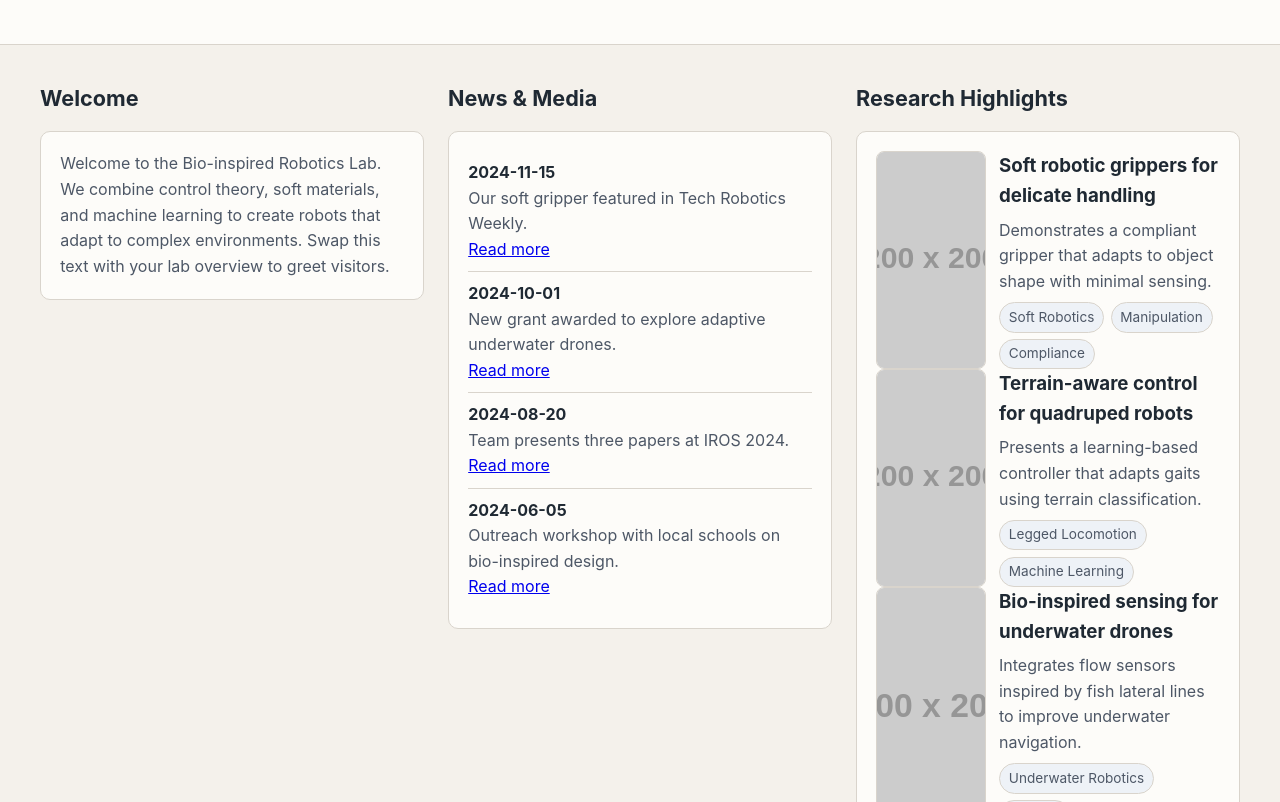
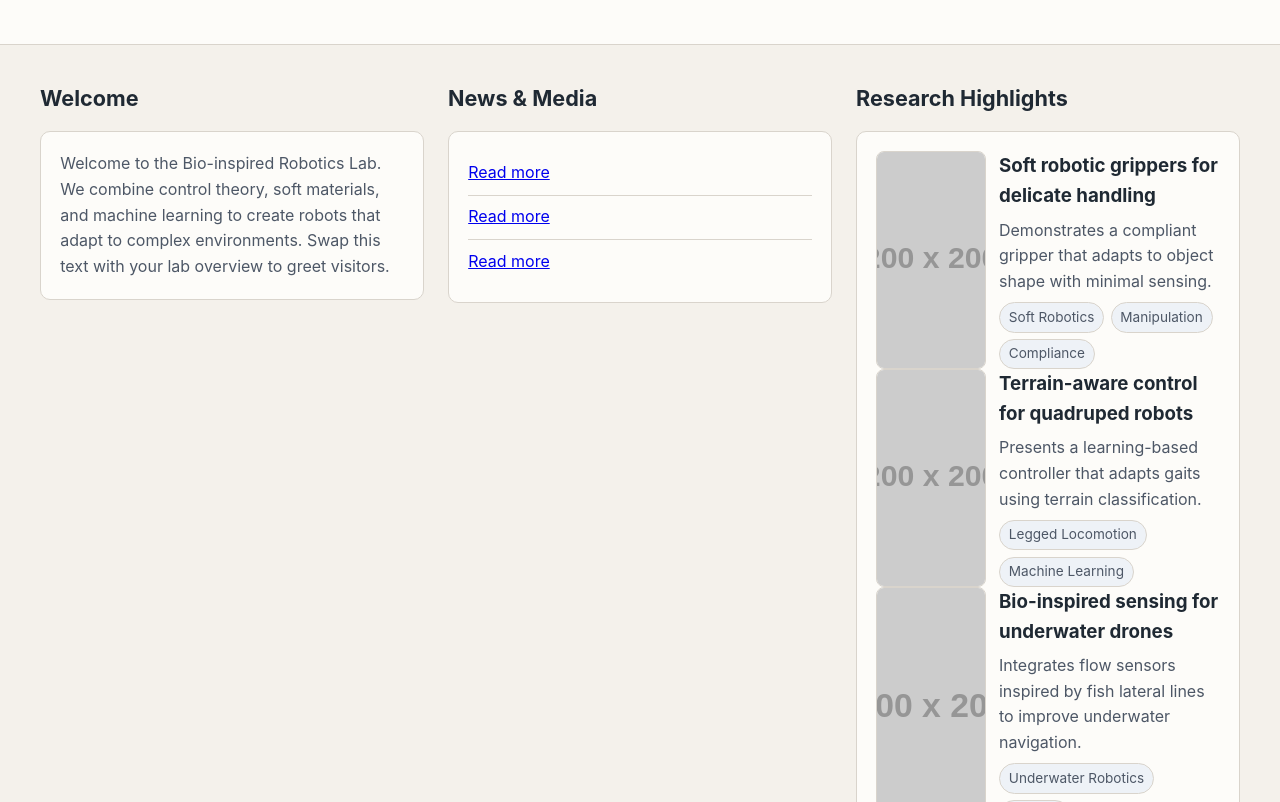
Before and after one commit to zhou663/Bio-inspired-Robotics-Lab, a Jekyll site: the page built from index.md, in a window 1280 px wide and 900 px high, scrolled down 357 px, cut to the strip 98-900 px from the top of the window. Built offline with Jekyll 4.4.1, drawn with Linux system fonts in a browser that asks for light colours.

```diff
--- a/_data/news.yml
+++ b/_data/news.yml
@@ -1,12 +1,6 @@
-- date: 2024-11-15
-  title: Our soft gripper featured in Tech Robotics Weekly.
-  link: https://example.com/news-1
-- date: 2024-10-01
-  title: New grant awarded to explore adaptive underwater drones.
-  link: https://example.com/news-2
-- date: 2024-08-20
-  title: Team presents three papers at IROS 2024.
-  link: https://example.com/news-3
-- date: 2024-06-05
-  title: Outreach workshop with local schools on bio-inspired design.
-  link: https://example.com/news-4
+- description: Stable flight with asymmetric wing damage
+  link: https://www.youtube.com/watch?v=utumOU0nf1c
+- description: Crawl and Fly A Bio Inspired Robot Utilizing Unified Actuation for Hybrid Aerial Terrestrial Locomot
+  link: https://www.youtube.com/watch?v=8sHQ-qhVTBo
+- description: Flying with Damaged Wings The Effect on Flight Capacity and Bio inspired Coping Strategies of A Flap
+  link: https://www.youtube.com/watch?v=rOoIO_XDPwU&t=8s
```
